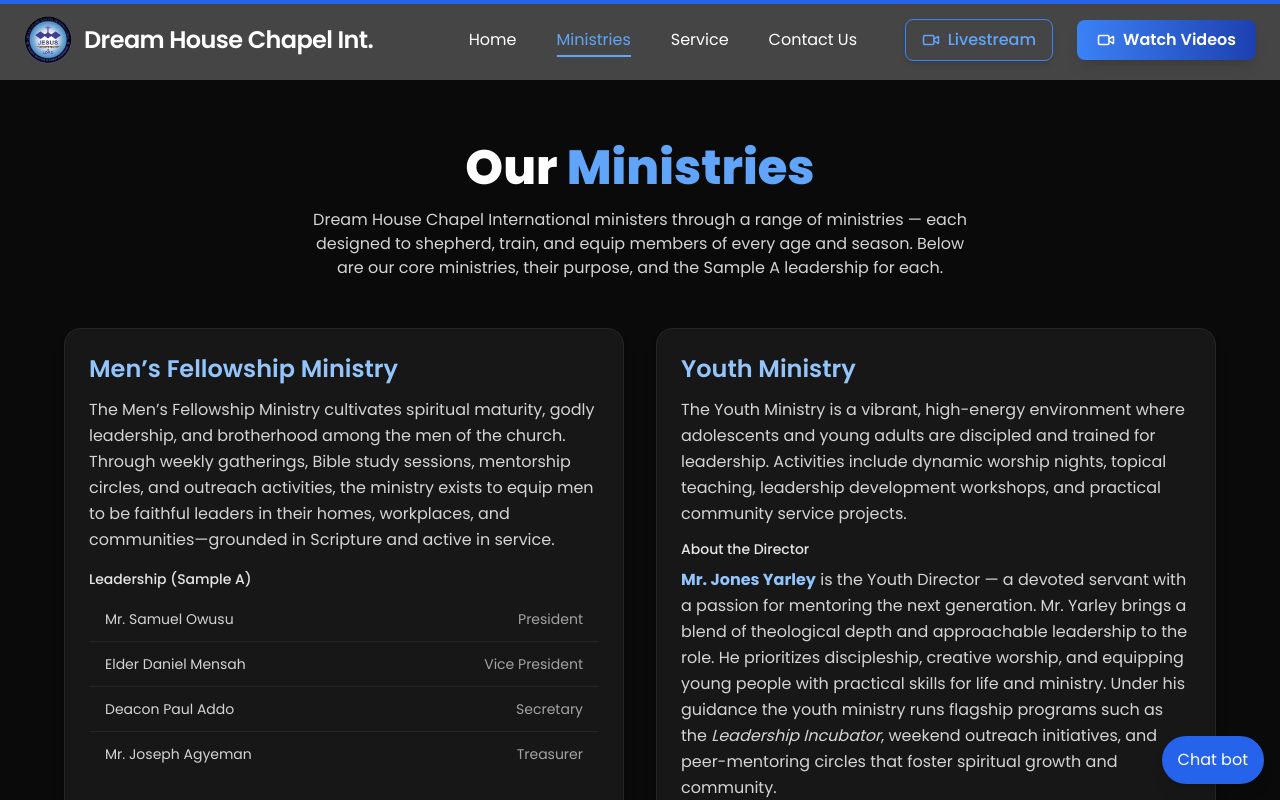
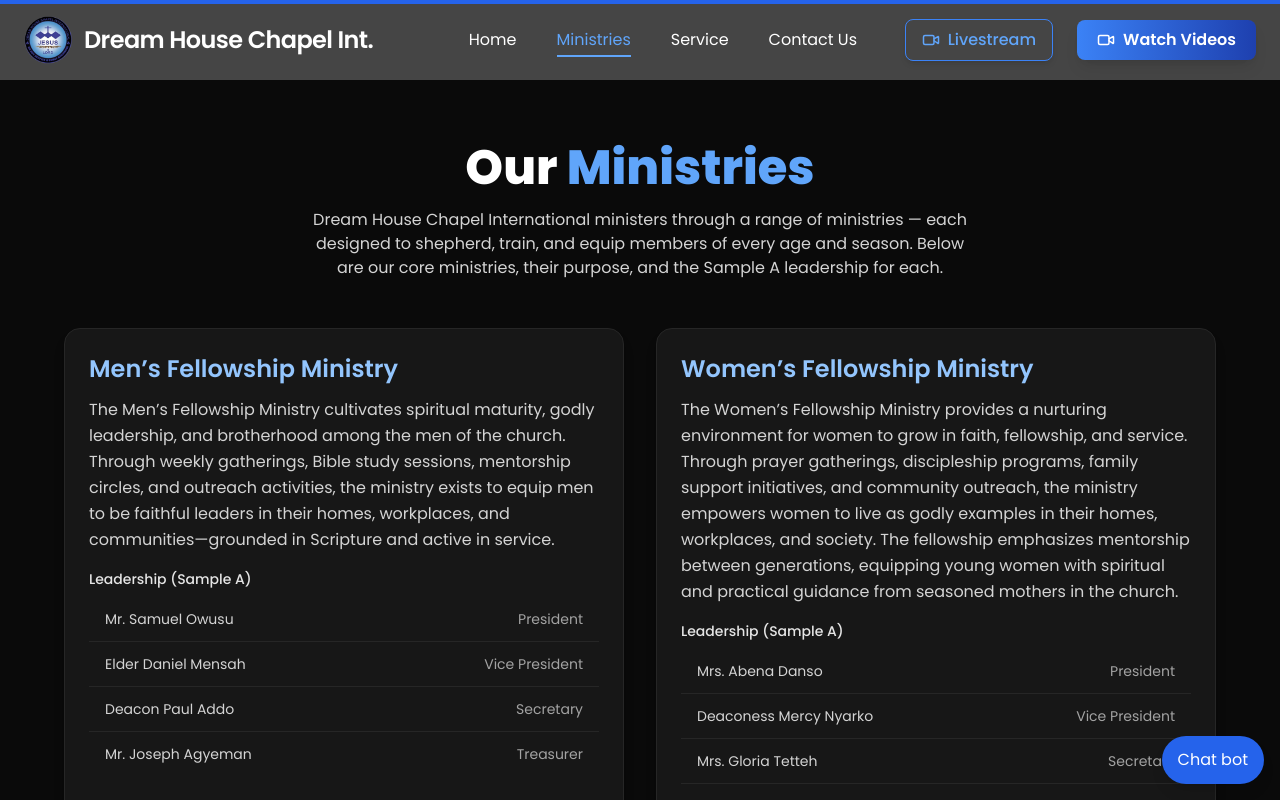
Before and after one commit to JosephLarbi21/Church-website, a React (Vite) app: page /ministries in a window 1280 px wide. Shown: the top 800 px of the page. Built offline with nearby package versions, Linux system fonts and the light colour scheme.

Commit message:
Fix: add react-icons dependency

```diff
--- a/src/pages/Ministries.jsx
+++ b/src/pages/Ministries.jsx
@@ -38,6 +38,14 @@ const Ministries = () => {
     { name: "Deacon Paul Addo", role: "Secretary" },
     { name: "Mr. Joseph Agyeman", role: "Treasurer" },
   ];
+
+  // Add this leadership list just after mensLeadership
+const womensLeadership = [
+  { name: "Mrs. Abena Danso", role: "President" },
+  { name: "Deaconess Mercy Nyarko", role: "Vice President" },
+  { name: "Mrs. Gloria Tetteh", role: "Secretary" },
+  { name: "Mrs. Esther Owusu", role: "Treasurer" },
+];
 
   const youthLeadership = [
     // We'll highlight Mr. Jones Yarley in copy below; still include supporting team
@@ -116,6 +124,51 @@ const Ministries = () => {
               </ul>
             </div>
           </motion.section>
+
+          {/* Women’s Fellowship */}
+<motion.section
+  className="bg-neutral-900 p-6 rounded-2xl border border-neutral-800 shadow-lg"
+  initial="hidden"
+  whileInView="show"
+  viewport={{ once: false, amount: 0.25 }}
+  variants={sectionVariant}
+>
+  <h2 className="text-2xl font-semibold text-blue-300 mb-3">
+    Women’s Fellowship Ministry
+  </h2>
+  <p className="text-neutral-300 mb-4 leading-relaxed">
+    The Women’s Fellowship Ministry provides a nurturing environment for women
+    to grow in faith, fellowship, and service. Through prayer gatherings,
+    discipleship programs, family support initiatives, and community outreach,
+    the ministry empowers women to live as godly examples in their homes,
+    workplaces, and society. The fellowship emphasizes mentorship between
+    generations, equipping young women with spiritual and practical guidance
+    from seasoned mothers in the church.
+  </p>
+
+  <div>
+    <h4 className="text-sm font-medium text-neutral-200 mb-2">
+      Leadership (Sample A)
+    </h4>
+    <ul className="text-sm text-neutral-300 divide-y divide-neutral-800 rounded-md overflow-hidden">
+      {womensLeadership.map((p, i) => (
+        <motion.li
+          className="flex justify-between px-4 py-3"
+          key={p.name}
+          custom={i}
+          initial="hidden"
+          whileInView="show"
+          viewport={{ once: false, amount: 0.2 }}
+          variants={listItemVariant}
+        >
+          <span>{p.name}</span>
+          <span className="text-neutral-400">{p.role}</span>
+        </motion.li>
+      ))}
+    </ul>
+  </div>
+</motion.section>
+
 
           {/* Youth Ministry */}
           <motion.section
```
